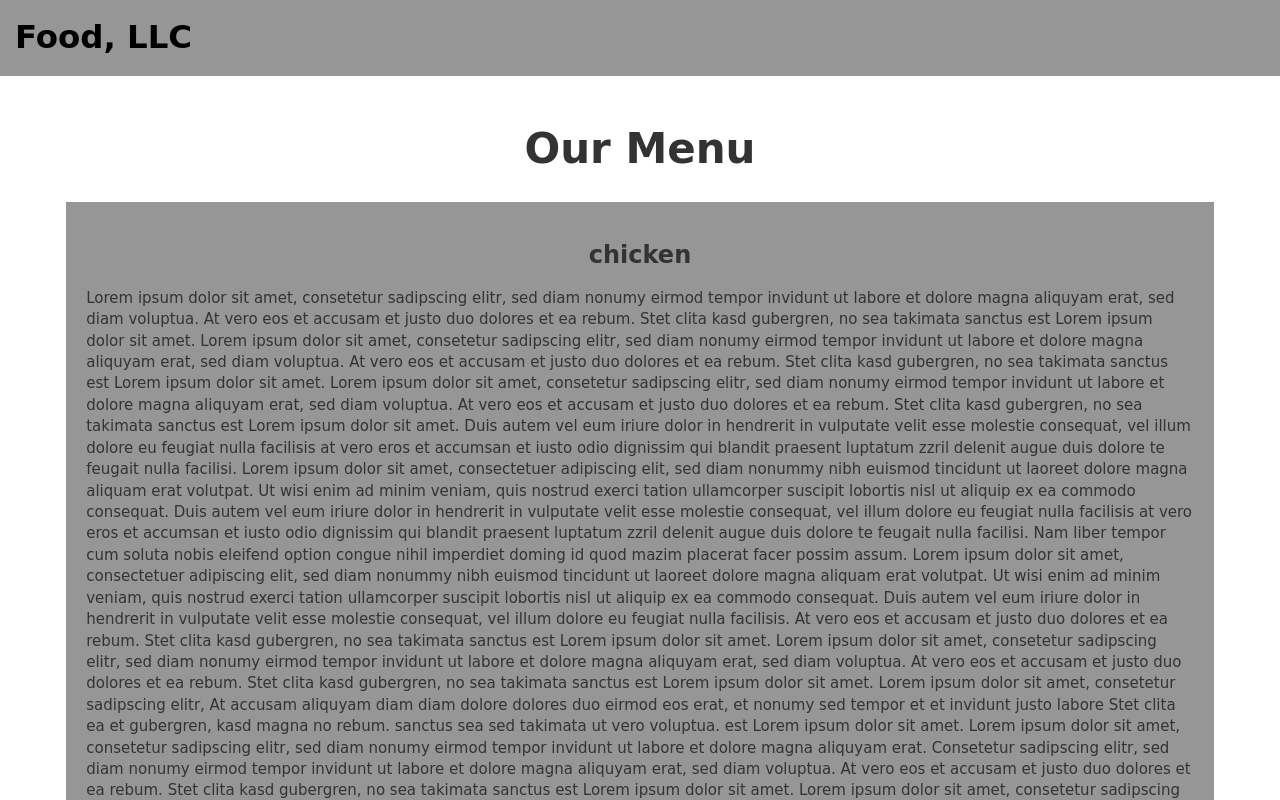
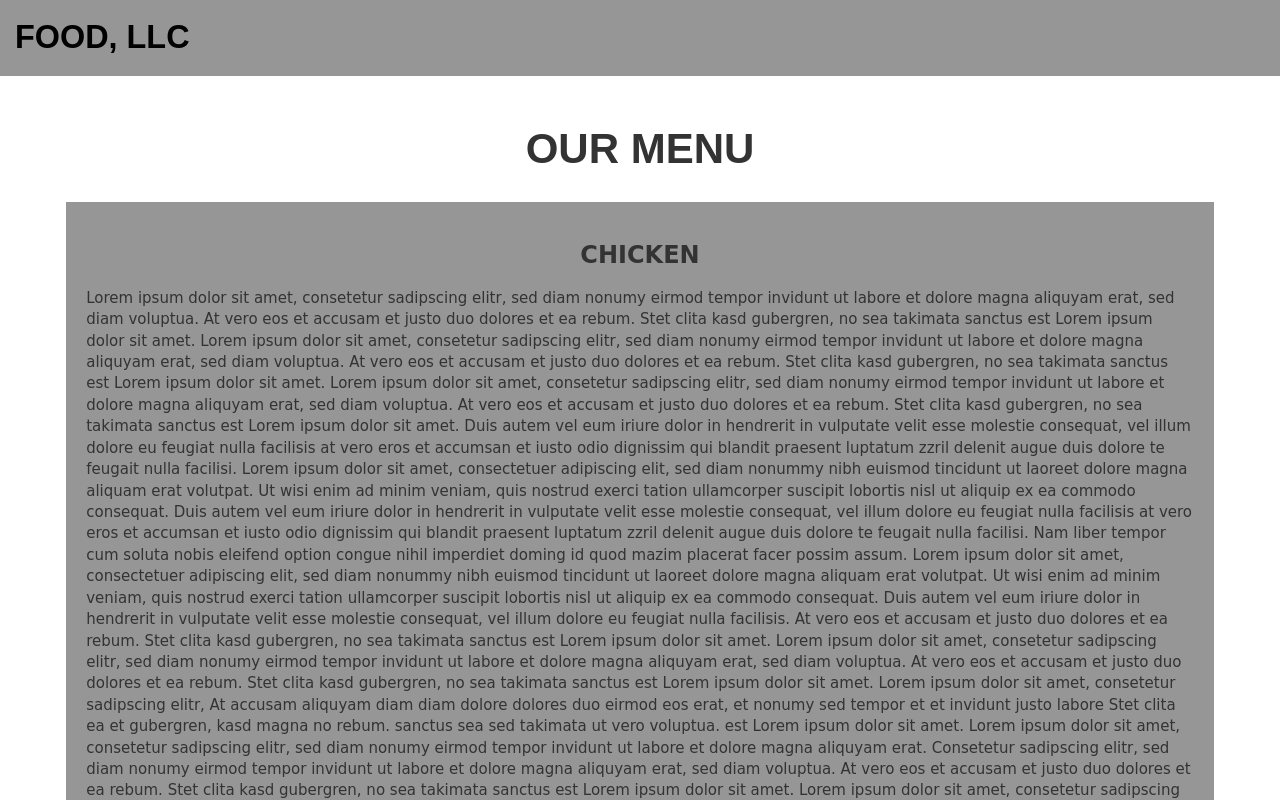
Before and after one commit to harsha242001/coursera-test, a plain HTML site: page mod3 sol/index.html in a window 1280 px wide. Shown: the top 800 px of the page. Drawn offline with Linux system fonts and the light colour scheme.

Commit message:
Update styles.css

```diff
--- a/mod3 sol/css/styles.css
+++ b/mod3 sol/css/styles.css
@@ -20,7 +20,8 @@
 }
 .navbar-brand h1 {
     color: #000000;
-    font-family: cursive;
+    font-family: sans-serif;
+	text-transform: uppercase;
     font-weight: bolder;
     font-size: 1.8em;
     text-decoration: none;
@@ -54,11 +55,15 @@
 	font-weight: bold;
 	margin-top: 30px;
 	margin-bottom: 30px;
+	text-transform: uppercase;
+	font-family: sans-serif
 }
 #main-content h3{
+	font-family: sans-serif
 	font-size: 1.6em;
 	font-weight: bold;
     margin-bottom: 0.8em;
+	text-transform: uppercase;
 }
 #chicken-tile, #beef-tile, #sushi-tile {
     width: 100%;
```
